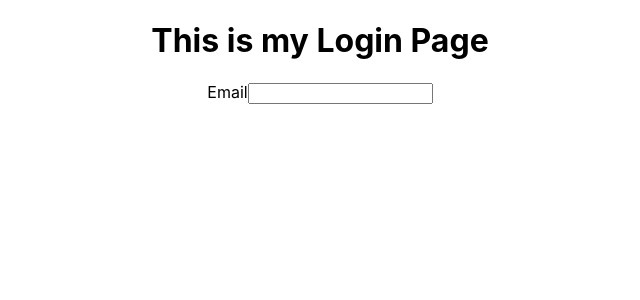
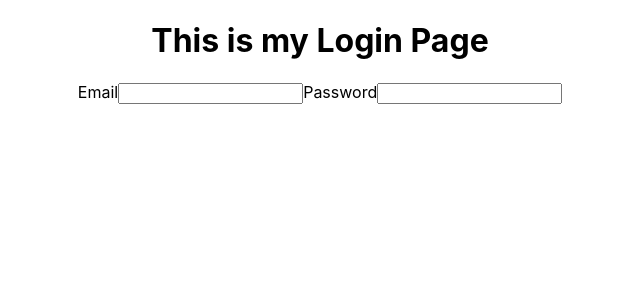
Before and after one commit to KhazadDutz/Desafio-Ebytr-ToDoList, a React (Create React App) app in the folder front-end/: page / in a window 1280 px wide. Shown: the top 300 px of the page, without its empty margins (320-960 px from the left). Built offline with nearby package versions, Linux system fonts and the light colour scheme.

Commit message:
label, input de password criado

```diff
--- a/front-end/src/Pages/Login.js
+++ b/front-end/src/Pages/Login.js
@@ -16,6 +16,15 @@ function Login() {
           onChange={ ({ target: { value } }) => setEmail(value) }
         />
       </label>
+      <label htmlFor="password">
+        Password
+        <input
+          id="password"
+          type="password"
+          name="password-input"
+          onChange={ ({ target: { value } }) => setPassword(value) }
+        />
+      </label>
     </div>
   )
 }
```
